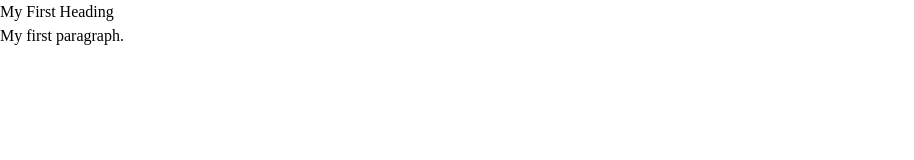
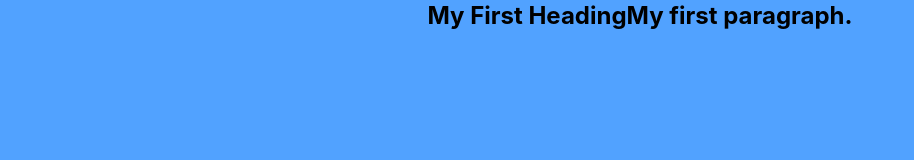
Before and after one commit to Hhenry443/butt-aids, a website: page src/public/pages/home.html in a window 1280 px wide. Shown: the whole page, without its empty margins (0-914 px from the left). Drawn offline with nearby package versions, Linux system fonts and the light colour scheme; files that its build step writes are made by us from their sources.

Commit message:
tailwind

```diff
--- a/src/public/pages/home.html
+++ b/src/public/pages/home.html
@@ -3,10 +3,10 @@
 <head>
     <link rel="stylesheet" href="/css/output.css">
 </head>
-<body>
+<body class="bg-blue-400 w-full h-full flex items-center justify-center">
 
-<h1 class="text-2xl">My First Heading</h1>
-<p>My first paragraph.</p>
+<h1 class="text-2xl font-bold">My First Heading</h1>
+<p class="text-2xl font-bold">My first paragraph.</p>
 
 </body>
 </html>
```
Also changed, not shown: package.json (added, +33 -0 lines), src/public/css/output.css (added), 1 other file.
